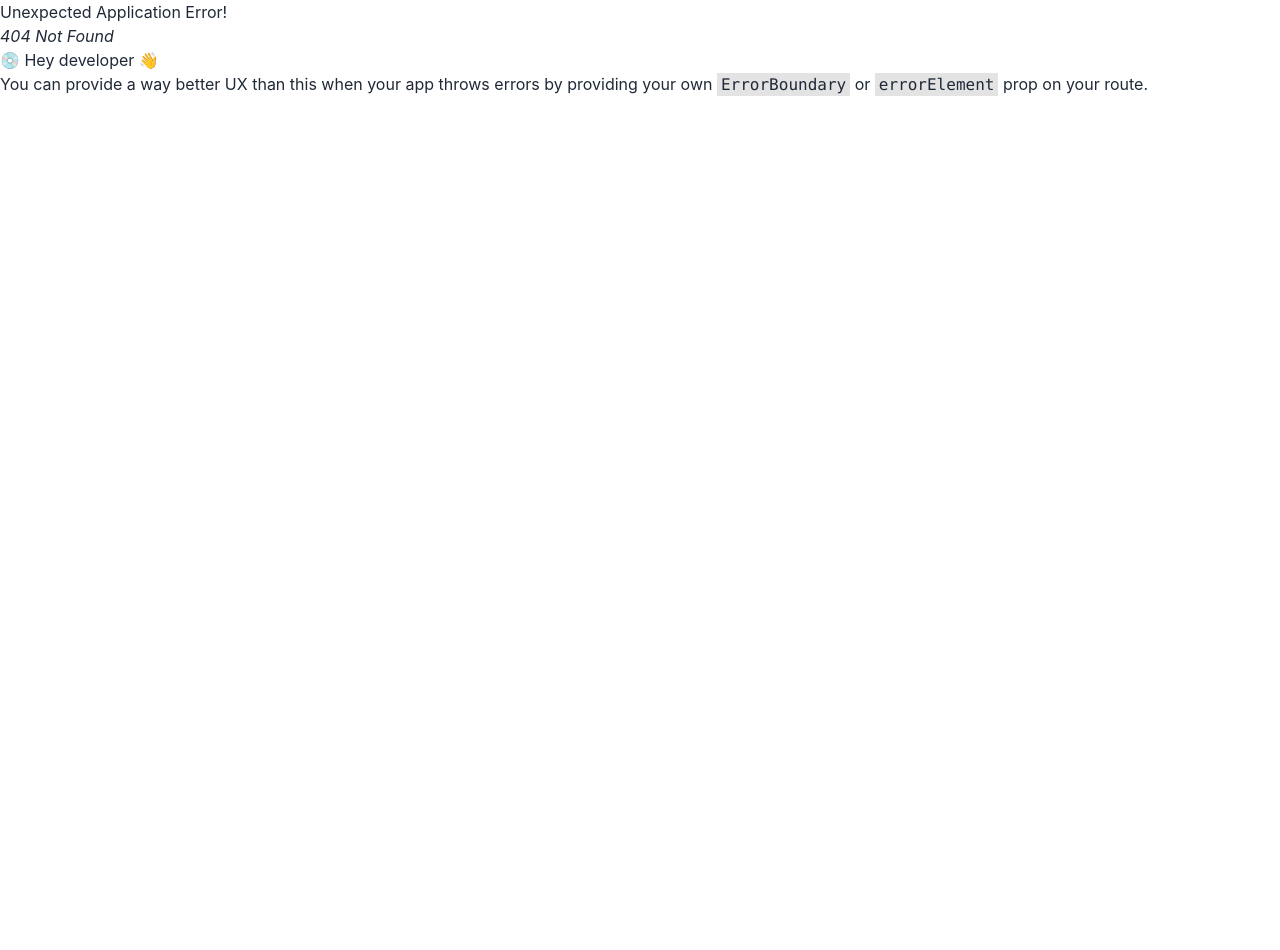
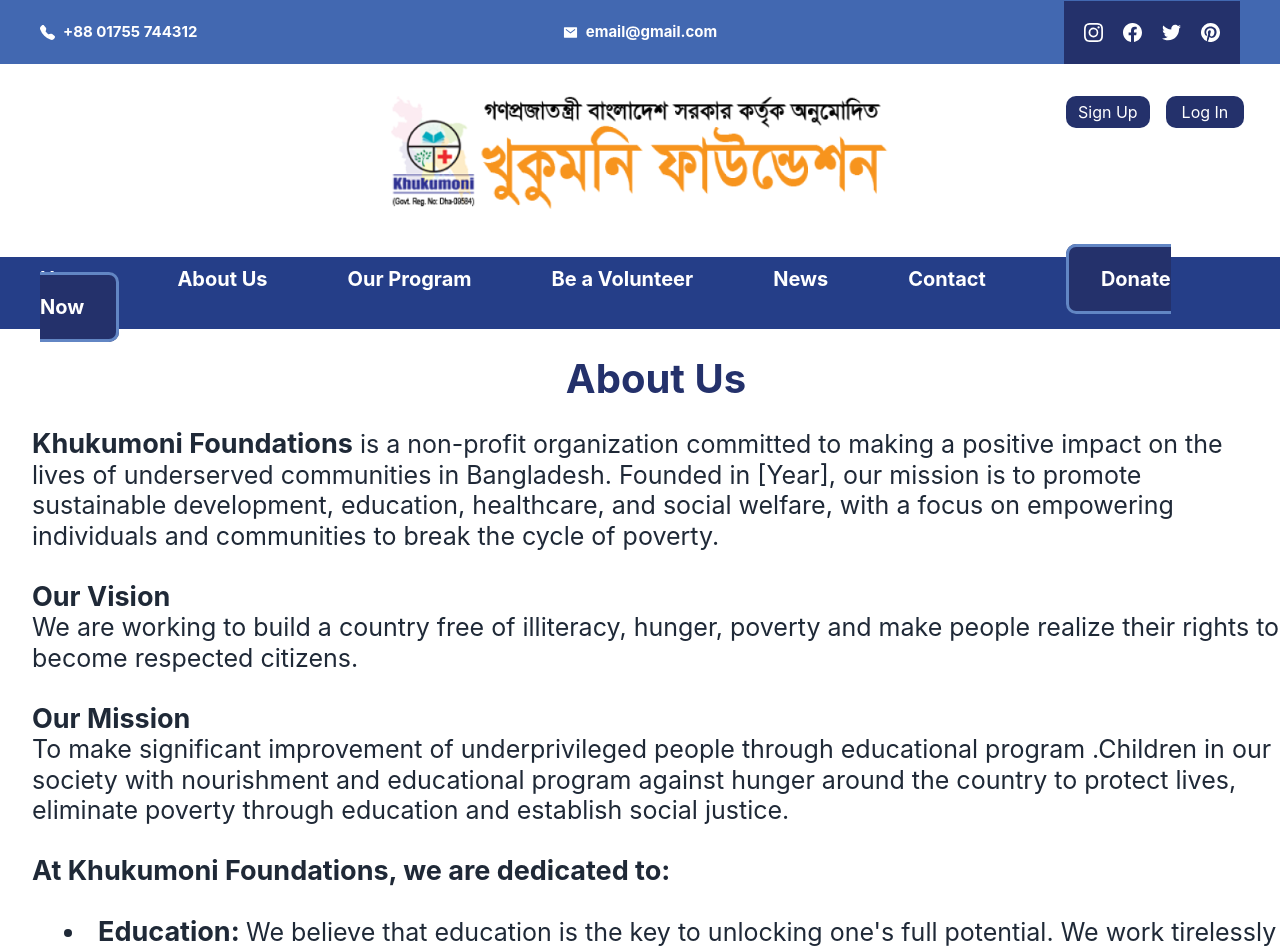
Before and after one commit to rhnchowdhury/Khukumoni-Website, a React (Create React App) app: page /about in a window 1280 px wide. Before the commit this address had no page. Shown: the top 950 px of the page. Before the commit the page ends 800 px from the top, so only its background shows below. Built offline with nearby package versions, Linux system fonts and the light colour scheme.

Commit message:
about part added

```diff
--- /dev/null
+++ b/src/Components/Pages/About/About.css
@@ -0,0 +1,17 @@
+.about-p {
+    font-size: 25px;
+    line-height: 30.48px;
+    text-align: left;
+}
+
+.about-span {
+    font-size: 27px;
+    font-weight: 700;
+}
+
+.about-h2 {
+    color: #24316B;
+    text-align: center;
+    font-size: 40px;
+    font-weight: 700;
+}
--- /dev/null
+++ b/src/Components/Pages/About/About.js
@@ -0,0 +1,51 @@
+import React from 'react';
+import './About.css';
+
+const About = () => {
+    return (
+        <div className='ml-8'>
+            <h2 className='about-h2 my-5'>About Us</h2>
+            <p className='about-p'><span className='about-span'>Khukumoni Foundations</span> is a non-profit organization committed to making a positive impact on the lives of underserved communities in Bangladesh. Founded in [Year], our mission is to promote sustainable development, education, healthcare, and social welfare, with a focus on empowering individuals and communities to break the cycle of poverty.
+                <br />  <br />
+                <span className='about-span'>Our Vision </span> <br />
+                We are working to build a country free of illiteracy, hunger, poverty and make people realize their rights to become respected citizens.
+                <br />  <br />
+                <span className='about-span'>Our Mission </span> <br />
+                To make significant improvement of underprivileged people through educational program .Children in our society with nourishment and educational program against hunger around the country to protect lives, eliminate poverty through education and establish social justice.
+                <br />  <br />
+                <span className='about-span'>At Khukumoni Foundations, we are dedicated to:</span>
+                <br />  <br />
+                <div className='ml-8'>
+                    <li><span className='about-span'>Education: </span>  We believe that education is the key to unlocking one's full potential. We work tirelessly to provide quality education and educational resources to children and adults in disadvantaged areas, ensuring that they have the tools to build a better future.</li>
+                    <br />
+                    <li><span className='about-span'>Healthcare: </span> Good health is a fundamental human right. We strive to improve access to healthcare services, promote health awareness, and provide medical assistance to those in need.</li>
+                    <br />
+                    <li><span className='about-span'>Community Development: </span> We actively engage with communities to understand their unique challenges and work collaboratively to develop sustainable solutions that uplift their standard of living.</li>
+                    <br />
+                    <li><span className='about-span'> Empowerment: </span> We are committed to empowering individuals to take control of their own lives. We offer skill-building programs, vocational training, and support for income-generating activities.</li>
+                </div>
+                <br /> <br />
+                <span className='about-span'>Our Impact </span> <br />
+                Since our inception, Khukumoni Foundations has made a significant impact on the lives of thousands of people in Bangladesh. We've:
+                <br />
+                <div className='ml-8'>
+                    <li> Established [Number] schools, providing quality education to over [Number] students.</li>
+
+                    <li>Conducted numerous healthcare camps, providing medical services to over [Number] patients.</li>
+
+                    <li>Collaborated with local communities to implement water and sanitation projects, improving living conditions for [Number] families.</li>
+
+                    <li>Trained [Number] individuals in various vocational skills, helping them secure better livelihoods.</li>
+                </div>
+                <br /> <br />
+                <span className='about-span'>Our Team</span> <br />
+                Khukumoni Foundations is powered by a passionate and dedicated team of professionals, volunteers, and supporters. Our team works relentlessly to turn our vision into a reality, making a difference in the lives of those who need it the most.
+                <br /> <br />
+                <span className='about-span'>Get Involved</span> <br />
+                We welcome individuals, organizations, and businesses to join hands with us in our mission to create a better Bangladesh. Your support can make a world of difference.
+                Join us in transforming lives, one community at a time.</p>
+        </div>
+    );
+};
+
+export default About;
--- a/src/Components/Pages/Missions/Mission.js
+++ b/src/Components/Pages/Missions/Mission.js
@@ -7,6 +7,7 @@ import imgBg from '../../../assets/logos/frame-2.svg';
 import imgBg2 from '../../../assets/logos/frame-4.svg';
 import imgBg3 from '../../../assets/home-imgs/school-bg.png';
 import imgBg4 from '../../../assets/logos/frame-5.svg';
+import Project from '../Projects/Project/Project';
 
 const Mission = () => {
     return (
@@ -67,11 +68,11 @@ const Mission = () => {
                 </div>
             </div>
             <div className='-mt-[500px] z-50 absolute'>
-                <div className=''>
-                    <img src={imgBg4} alt="" className='' />
+                <div>
+                    <img src={imgBg4} alt="" />
                 </div>
             </div>
-
+            <Project></Project>
         </div >
     );
 };
--- /dev/null
+++ b/src/Components/Pages/Projects/Project/Project.css
@@ -0,0 +1,3 @@
+.project-card {
+    opacity: 100 !important;
+}
--- /dev/null
+++ b/src/Components/Pages/Projects/Project/Project.js
@@ -0,0 +1,40 @@
+import React from 'react';
+import img1 from '../../../../assets/home-imgs/project-img1.png';
+import img2 from '../../../../assets/home-imgs/mission-img2.png';
+import './Project.css';
+
+const Project = () => {
+    return (
+        <div>
+            <div className="card w-96 bg-[#24316B] shadow-xl">
+                <div className="card-body">
+                    <h2 className="card-title text-8xl text-center text-white">Our Projects</h2>
+                </div>
+            </div>
+            <div className="card w-96   shadow-xl image-full" style={{ backgroundImage: 'url(../../../../../../assets/home-imgs/project-img2.png)' }}>
+                {/* <figure><img src={img1} alt="Shoes" /></figure> */}
+                <div className="card-body">
+                    <h2 className="card-title">Shoes!</h2>
+                    <p>If a dog chews shoes whose shoes does he choose?</p>
+                    <div className="card-actions justify-end">
+                        <button className="btn btn-primary">Buy Now</button>
+                    </div>
+                </div>
+            </div>
+
+            {/* <div className="hero min-h-screen" style={{ backgroundImage: 'url(../../../../../../assets/home-imgs/project-img1.png)' }}>
+                <div className="hero-overlay bg-opacity-60"></div>
+                <div className="hero-content text-center text-neutral-content">
+                    <div className="max-w-md">
+                        <h1 className="mb-5 text-5xl font-bold">Hello there</h1>
+                        <p className="mb-5">Provident cupiditate voluptatem et in. Quaerat fugiat ut assumenda excepturi exercitationem quasi. In deleniti eaque aut repudiandae et a id nisi.</p>
+                        <button className="btn btn-primary">Get Started</button>
+                    </div>
+                </div>
+            </div> */}
+
+        </div>
+    );
+};
+
+export default Project;
--- a/src/Components/Shared/Menus/Menu.js
+++ b/src/Components/Shared/Menus/Menu.js
@@ -7,8 +7,8 @@ const Menu = () => {
         <div className='mt-12 z-50'>
             <div className="menu bg-[#253E88] ">
                 <div className='space-x-20 font-bold text-xl text-white relative mx-8'>
-                    <Link>Home</Link>
-                    <Link>About Us</Link>
+                    <Link to='/'>Home</Link>
+                    <Link to='/about'>About Us</Link>
                     <Link>Our Program</Link>
                     <Link>Be a Volunteer</Link>
                     <Link>News</Link>
--- a/src/Components/Shared/Router/Router.js
+++ b/src/Components/Shared/Router/Router.js
@@ -1,6 +1,7 @@
 import { createBrowserRouter } from "react-router-dom";
 import Main from "../../Layouts/Mains/Main";
 import Home from "../../Layouts/Homes/Home";
+import About from "../../Pages/About/About";
 
 const router = createBrowserRouter([
     {
@@ -10,6 +11,10 @@ const router = createBrowserRouter([
             {
                 path: '/',
                 element: <Home></Home>
+            },
+            {
+                path: '/about',
+                element: <About></About>
             }
         ]
     }
```
Also changed, not shown: src/assets/home-imgs/project-img1.png (added), src/assets/home-imgs/project-img2.png (added).
